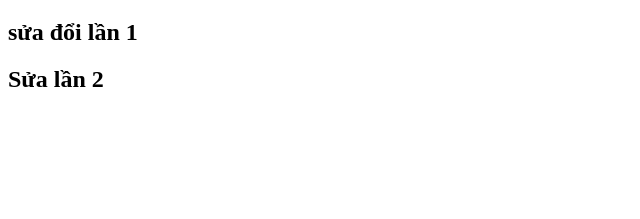
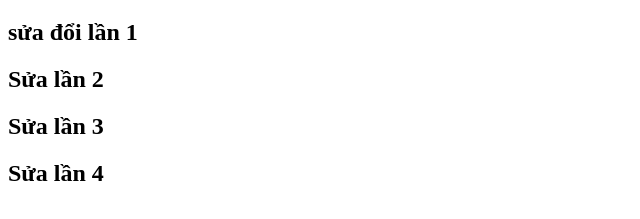
Before and after one commit to Cuongrd/duan6, a plain HTML site: page index.html in a window 1280 px wide. Shown: the part 61-280 px from the top of the page, without its empty margins (0-640 px from the left). Drawn offline with Linux system fonts and the light colour scheme.

Commit message:
sửa n lần

```diff
--- a/index.html
+++ b/index.html
@@ -9,5 +9,7 @@
     <h1>Đây là Dự Án 6</h1>
     <h2>sửa đổi lần 1</h2>
     <h2>Sửa lần 2</h2>
+    <h2>Sửa lần 3</h2>
+    <h2>Sửa lần 4</h2>
   </body>
 </html>
```
